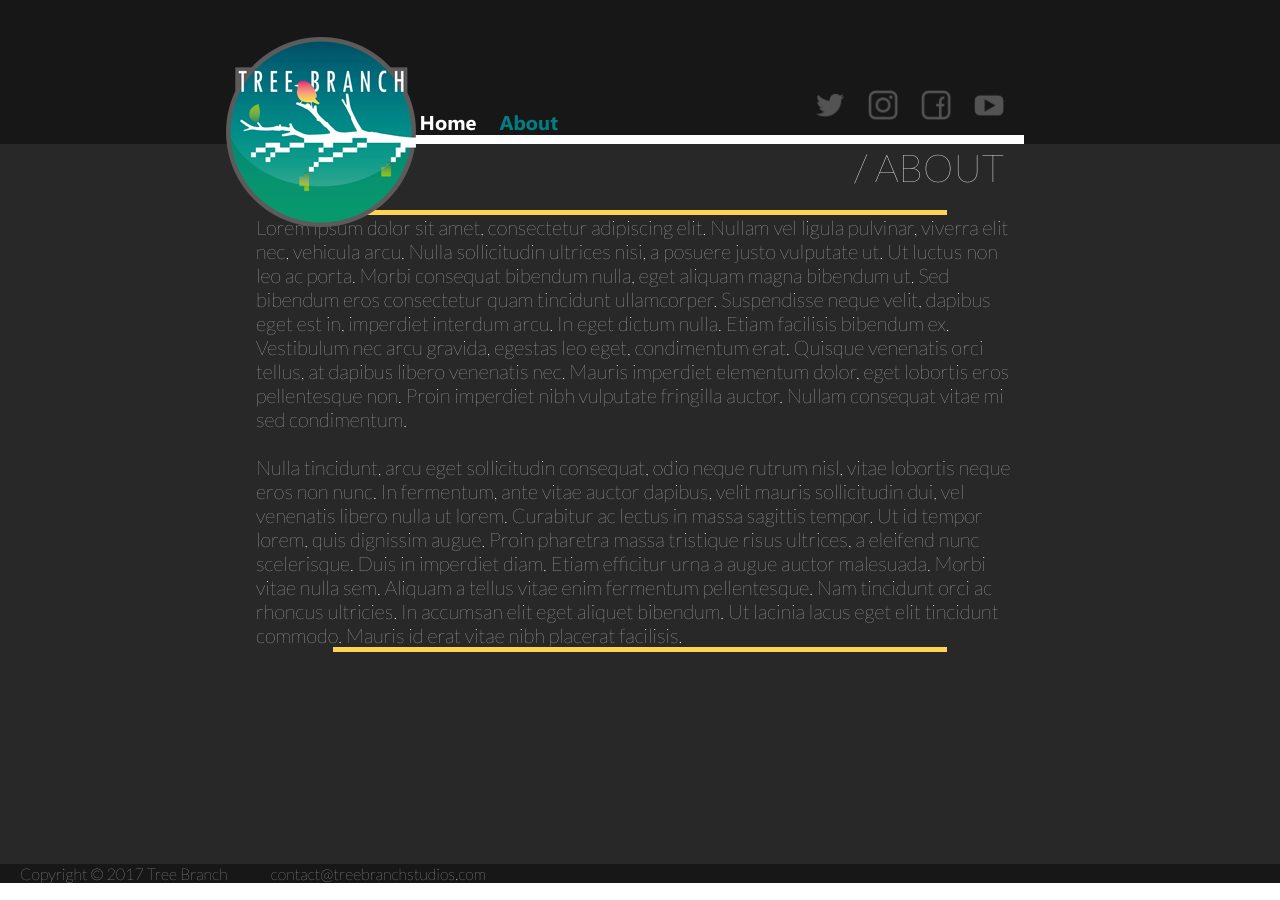
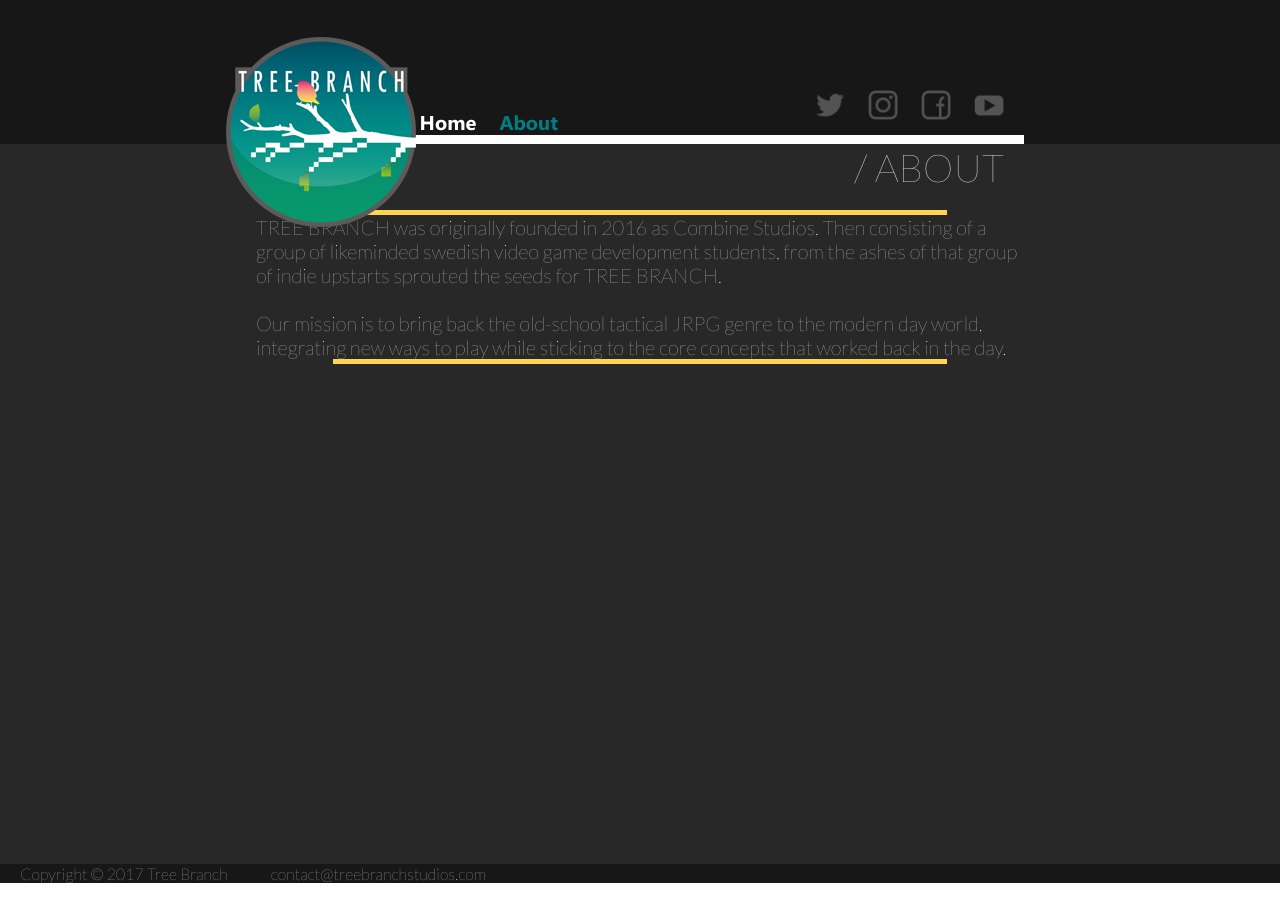
Before and after one commit to LeafMountain/TreeBranchWebsite, a Jekyll site: the page built from about/index.html, in a window 1280 px wide. Built offline with Jekyll 4.4.1, drawn with Linux system fonts in a browser that asks for light colours.

Commit message:
gyhjkl
hjhg

```diff
--- a/about/index.html
+++ b/about/index.html
@@ -10,23 +10,11 @@ meta: description
 
     <div class="separator" /></div>
     <p>
-        Lorem ipsum dolor sit amet, consectetur adipiscing elit. Nullam vel ligula pulvinar, viverra elit nec, vehicula arcu. Nulla
-        sollicitudin ultrices nisi, a posuere justo vulputate ut. Ut luctus non leo ac porta. Morbi consequat bibendum
-        nulla, eget aliquam magna bibendum ut. Sed bibendum eros consectetur quam tincidunt ullamcorper. Suspendisse
-        neque velit, dapibus eget est in, imperdiet interdum arcu. In eget dictum nulla. Etiam facilisis bibendum
-        ex. Vestibulum nec arcu gravida, egestas leo eget, condimentum erat. Quisque venenatis orci tellus, at dapibus
-        libero venenatis nec. Mauris imperdiet elementum dolor, eget lobortis eros pellentesque non. Proin imperdiet
-        nibh vulputate fringilla auctor. Nullam consequat vitae mi sed condimentum.
-
+         TREE BRANCH was originally founded in 2016 as Combine Studios. Then consisting of a group of likeminded swedish video game development students, from the ashes of that group of indie upstarts sprouted the seeds for TREE BRANCH.
     </p>
     <br>
     <p>
-        Nulla tincidunt, arcu eget sollicitudin consequat, odio neque rutrum nisl, vitae lobortis neque eros non nunc. In fermentum,
-        ante vitae auctor dapibus, velit mauris sollicitudin dui, vel venenatis libero nulla ut lorem. Curabitur
-        ac lectus in massa sagittis tempor. Ut id tempor lorem, quis dignissim augue. Proin pharetra massa tristique
-        risus ultrices, a eleifend nunc scelerisque. Duis in imperdiet diam. Etiam efficitur urna a augue auctor
-        malesuada. Morbi vitae nulla sem. Aliquam a tellus vitae enim fermentum pellentesque. Nam tincidunt orci
-        ac rhoncus ultricies. In accumsan elit eget aliquet bibendum. Ut lacinia lacus eget elit tincidunt commodo.
-        Mauris id erat vitae nibh placerat facilisis.
+            Our mission is to bring back the old-school tactical JRPG genre to the modern day world, integrating new
+            ways to play while sticking to the core concepts that worked back in the day.
     </p>
     <div class="separator"></div>
```
Also changed, not shown: _posts/2017-02-01-thegoodfew.md (+2 -6 lines), _posts/2017-11-01-undeadend.md (+2 -6 lines), img/screenshots/tgf04.png (added), img/screenshots/tgf05.png (added), img/screenshots/tgf06.png (added), img/screenshots/ue1.png (added), img/screenshots/ue2.png (added), img/screenshots/ue3.png (added), img/screenshots/ue4.png (added), img/screenshots/ue5.png (added), 5 other files.
